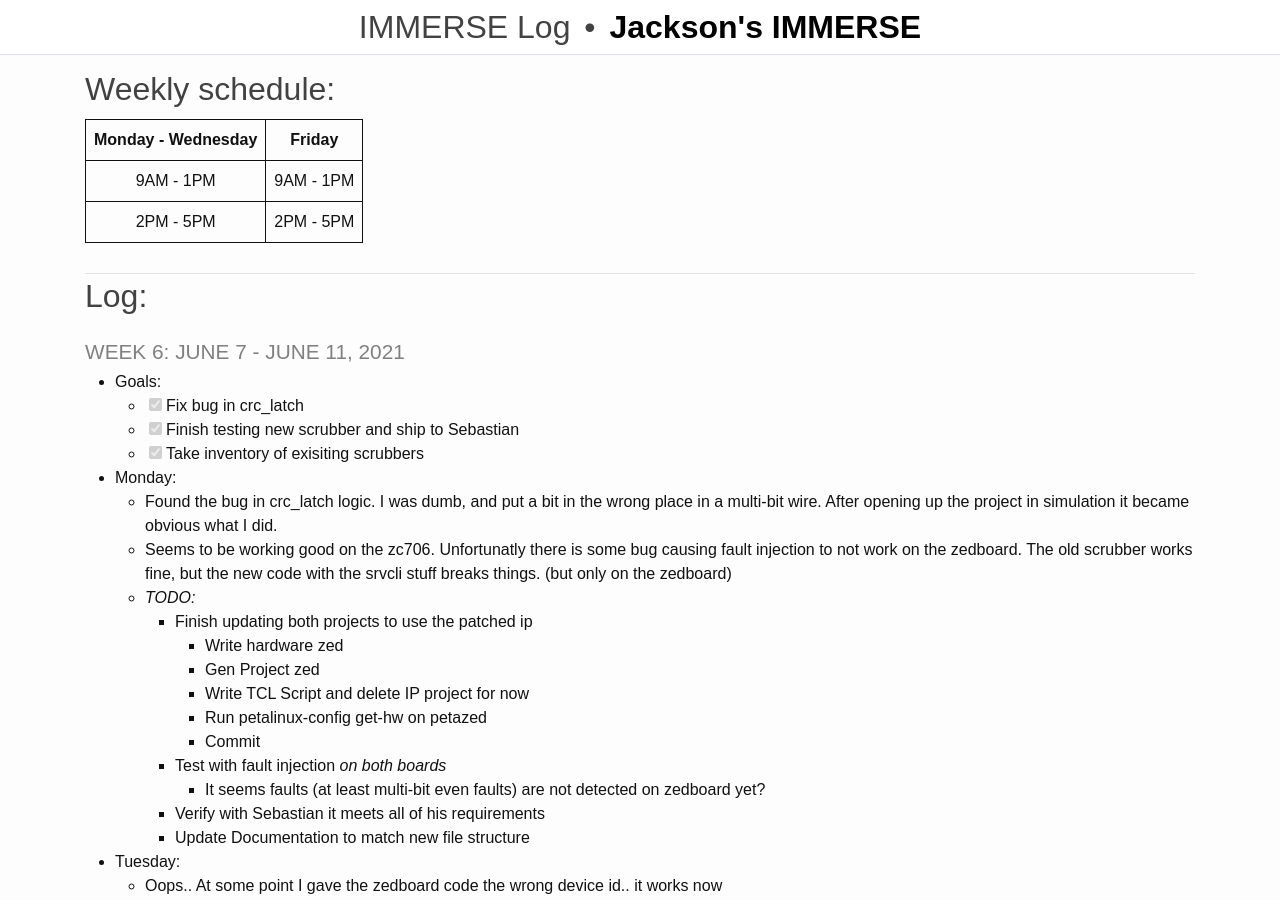
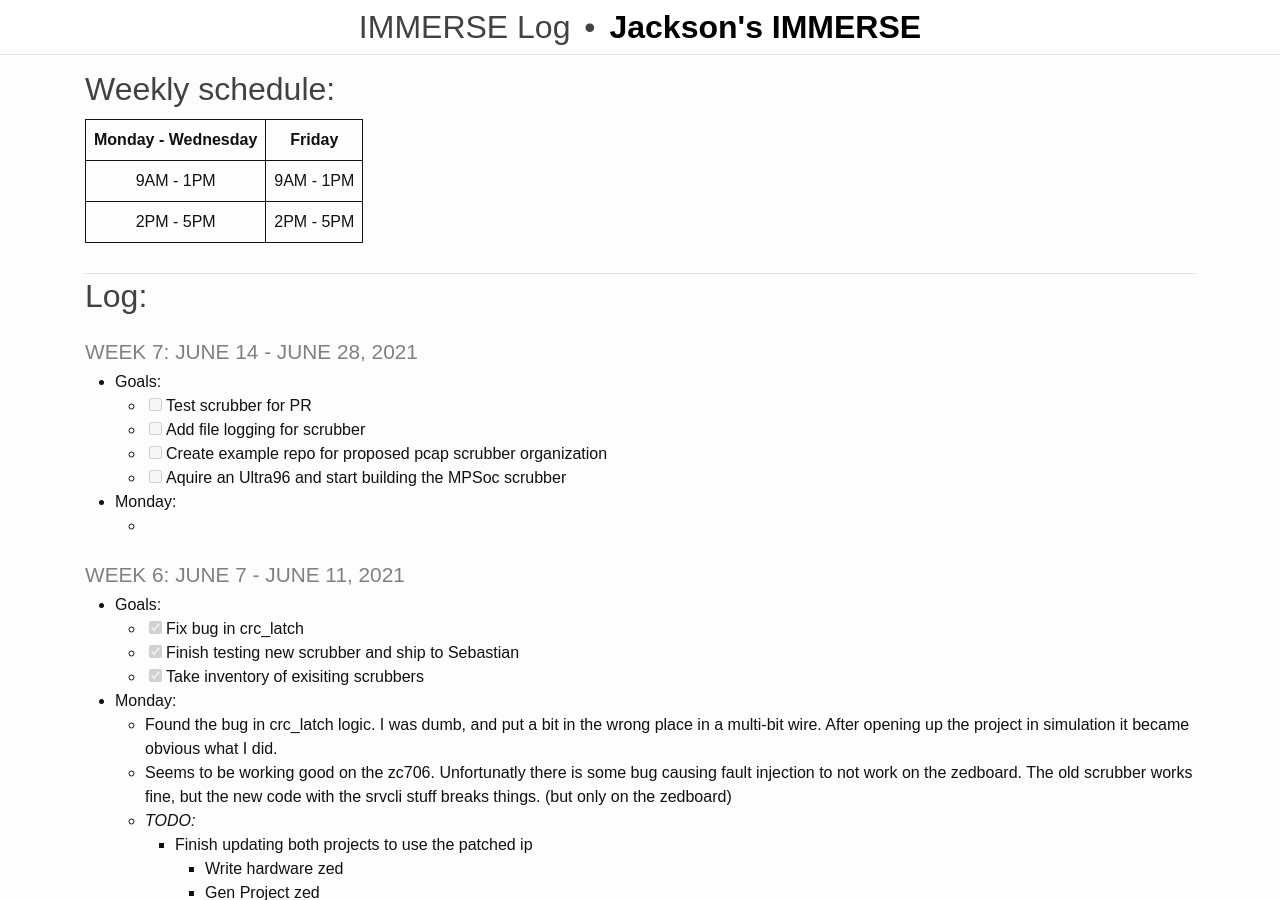
Before and after one commit to rjsmith1999/IMMERSE, a Jekyll site: the page built from _pages/log.md, in a window 1280 px wide and 900 px high. Built offline with Jekyll 4.4.1, drawn with Linux system fonts in a browser that asks for light colours.

Commit message:
Update Log

```diff
--- a/_pages/log.md
+++ b/_pages/log.md
@@ -13,6 +13,16 @@ title: IMMERSE Log
 
 -------------------
 ## Log:
+
+### Week 7: June 14 - June 28, 2021
+* **Goals**:
+  - [ ] Test scrubber for PR
+  - [ ] Add file logging for scrubber
+  - [ ] Create example repo for proposed pcap scrubber organization
+  - [ ] Aquire an Ultra96 and start building the MPSoc scrubber
+
+* **Monday**:
+  -
 
 ### Week 6: June 7 - June 11, 2021
 * **Goals**:
```
